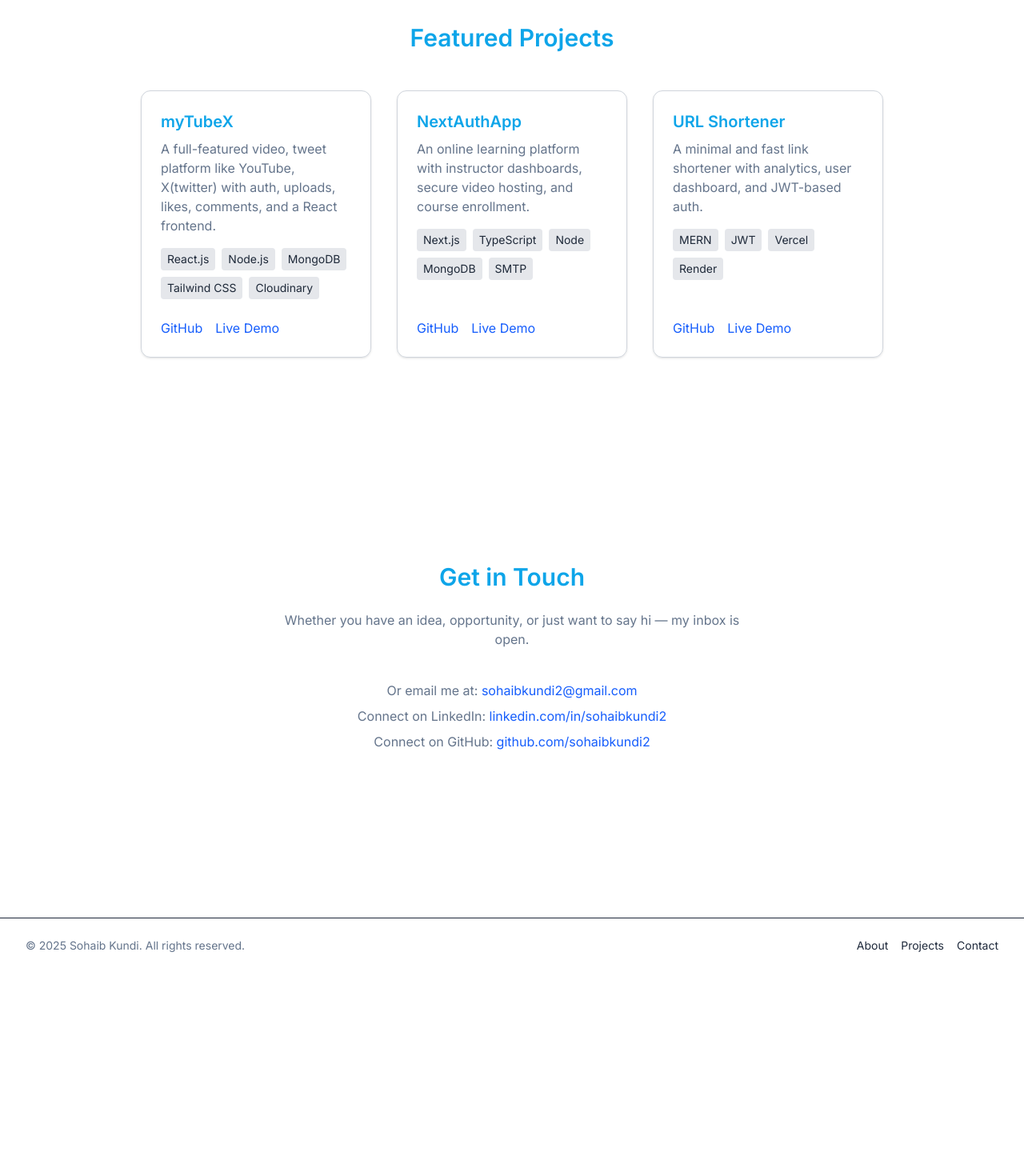
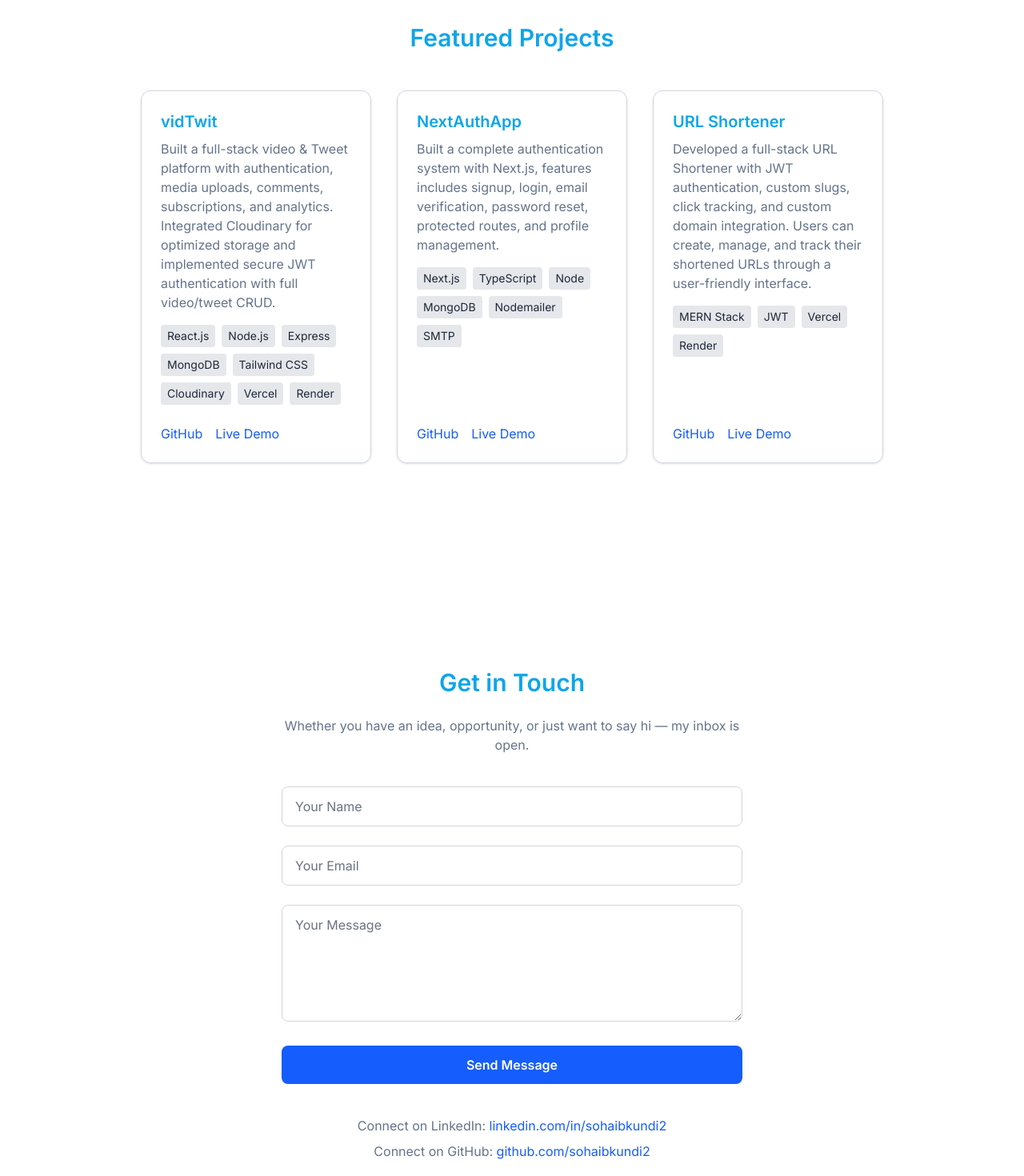
Before and after one commit to Sohaibkundi2/portfolio1, a Next.js app: page / in a window 1280 px wide. Shown: the part 2160-3630 px from the top of the page at 80% size. Before the commit the page ends 3376 px from the top, so only its background shows below. Built offline with nearby package versions, Linux system fonts and the light colour scheme.

Commit message:
Implement contact form with email functionality; update project descriptions and skills

```diff
--- a/components/Contact.tsx
+++ b/components/Contact.tsx
@@ -1,38 +1,63 @@
+"use client";
+import { useState } from "react";
+
 export default function Contact() {
+  const [status, setStatus] = useState("");
+
+  async function handleSubmit(e: React.FormEvent<HTMLFormElement>) {
+    e.preventDefault();
+    setStatus("Sending...");
+
+    const form = e.currentTarget; // Strongly typed now
+    const formData = new FormData(form);
+    const data = Object.fromEntries(formData.entries());
+
+    const res = await fetch("/api/contact", {
+      method: "POST",
+      headers: { "Content-Type": "application/json" },
+      body: JSON.stringify(data),
+    });
+
+
+    if (res.ok) {
+      setStatus("Thanks for reaching out! I'll get back to you as soon as possible.");
+      form.reset();
+    } else {
+      setStatus("Hmm, something went wrong. Could you try again?");
+    }
+  }
+
+
   return (
     <section id="contact" className="px-4 sm:px-6 lg:px-8 py-20">
       <div className="max-w-xl mx-auto text-center">
-        <h2 className="text-2xl sm:text-3xl font-semibold mb-6">
-          Get in Touch
-        </h2>
-        <p className=" mb-10">
+        <h2 className="text-2xl sm:text-3xl font-semibold mb-6">Get in Touch</h2>
+        <p className="mb-10">
           Whether you have an idea, opportunity, or just want to say hi — my inbox is open.
         </p>
 
-        {/* <form
-          method="POST"
-          className="space-y-6 text-left"
-        >
+        {/* Email Form */}
+        <form onSubmit={handleSubmit} className="space-y-6 text-left">
           <input
             type="text"
             name="name"
             required
             placeholder="Your Name"
-            className="w-full px-4 py-3 border rounded-lg backdrop-blur-md border-gray-300 dark:border-gray-700 placeholder-gray-500 dark:placeholder-gray-400  focus:outline-none focus:ring-2 focus:ring-blue-500"
+            className="w-full px-4 py-3 border rounded-lg backdrop-blur-md border-gray-300 dark:border-gray-700 placeholder-gray-500 dark:placeholder-gray-400 focus:outline-none focus:ring-2 focus:ring-blue-500"
           />
           <input
             type="email"
             name="email"
             required
             placeholder="Your Email"
-            className="w-full px-4 py-3 border rounded-lg backdrop-blur-md border-gray-300 dark:border-gray-700 placeholder-gray-500 dark:placeholder-gray-400  focus:outline-none focus:ring-2 focus:ring-blue-500"
+            className="w-full px-4 py-3 border rounded-lg backdrop-blur-md border-gray-300 dark:border-gray-700 placeholder-gray-500 dark:placeholder-gray-400 focus:outline-none focus:ring-2 focus:ring-blue-500"
           />
           <textarea
             name="message"
             required
             placeholder="Your Message"
             rows={5}
-            className="w-full px-4 py-3 border rounded-lg backdrop-blur-md border-gray-300 dark:border-gray-700 placeholder-gray-500 dark:placeholder-gray-400  focus:outline-none focus:ring-2 focus:ring-blue-500"
+            className="w-full px-4 py-3 border rounded-lg backdrop-blur-md border-gray-300 dark:border-gray-700 placeholder-gray-500 dark:placeholder-gray-400 focus:outline-none focus:ring-2 focus:ring-blue-500"
           ></textarea>
 
           <button
@@ -41,18 +66,16 @@ export default function Contact() {
           >
             Send Message
           </button>
-        </form> */}
 
-        <div className="mt-10  space-y-2 text-sm sm:text-base">
-          <p>
-            Or email me at:{" "}
-            <a
-              href="mailto:sohaibkundi2@gmail.com"
-              className="text-blue-600 dark:text-blue-400 hover:underline"
-            >
-              sohaibkundi2@gmail.com
-            </a>
-          </p>
+          {status && (
+            <p className="text-sm mt-2 text-center">
+              {status}
+            </p>
+          )}
+        </form>
+
+        {/* Direct Contact Links */}
+        <div className="mt-10 space-y-2 text-sm sm:text-base">
           <p>
             Connect on LinkedIn:{" "}
             <a
--- a/components/Footer.tsx
+++ b/components/Footer.tsx
@@ -5,7 +5,8 @@ export default function Footer() {
     <footer className="border-t px-4 sm:px-6 lg:px-8 py-6 mt-20  backdrop-blur-md">
       <div className="max-w-7xl mx-auto flex flex-col sm:flex-row justify-between items-center gap-4">
         <p className="text-sm ">
-          &copy; {currentYear} Sohaib Kundi. All rights reserved.
+          &copy; {currentYear}
+           {" "} Sohaib. All rights reserved.
         </p>
 
         <div className="text-sm space-x-4">
--- a/components/Projects.tsx
+++ b/components/Projects.tsx
@@ -1,22 +1,22 @@
 const projects = [
   {
-    title: "myTubeX",
-    description: "A full-featured video, tweet platform like YouTube, X(twitter) with auth, uploads, likes, comments, and a React frontend.",
-    tech: ["React.js", "Node.js", "MongoDB", "Tailwind CSS", "Cloudinary"],
+    title: "vidTwit",
+    description: "Built a full-stack video & Tweet platform with authentication, media uploads, comments, subscriptions, and analytics. Integrated Cloudinary for optimized storage and implemented secure JWT authentication with full video/tweet CRUD.",
+    tech: ["React.js", "Node.js", "Express", "MongoDB", "Tailwind CSS", "Cloudinary", "Vercel","Render"],
     github: "https://github.com/sohaibkundi2/mytube",
-    live: "https://mytube.example.com",
+    live: "https://my-tube-red.vercel.app/",
   },
   {
     title: "NextAuthApp",
-    description: "An online learning platform with instructor dashboards, secure video hosting, and course enrollment.",
-    tech: ["Next.js","TypeScript", "Node", "MongoDB", "SMTP"],
+    description: "Built a complete authentication system with Next.js, features includes signup, login, email verification, password reset, protected routes, and profile management.",
+    tech: ["Next.js","TypeScript", "Node", "MongoDB","Nodemailer", "SMTP"],
     github: "https://github.com/Sohaibkundi2/Next-Auth-App",
     live: "https://next-auth-app-nine-vert.vercel.app",
   },
   {
     title: "URL Shortener",
-    description: "A minimal and fast link shortener with analytics, user dashboard, and JWT-based auth.",
-    tech: ["MERN", "JWT","Vercel", "Render"],
+    description: "Developed a full-stack URL Shortener with JWT authentication, custom slugs, click tracking, and custom domain integration. Users can create, manage, and track their shortened URLs through a user-friendly interface.",
+    tech: ["MERN Stack", "JWT","Vercel", "Render"],
     github: "https://github.com/Sohaibkundi2/url-shortner",
     live: "https://shrtit.tech",
   },
--- a/components/Skills.tsx
+++ b/components/Skills.tsx
@@ -1,7 +1,7 @@
 const skills = {
-  frontend: ["HTML", "CSS", "JavaScript", "TypeScript", "React", "Next.js", "Tailwind CSS"],
-  backend: ["Node.js", "Express", "MongoDB", "PostgreSQL", "Prisma", "REST APIs"],
-  tools: ["Git", "GitHub", "Vercel", "Render" , "Docker", "Figma", "Postman"],
+  frontend: ["HTML5", "CSS3", "JavaScript (ES6+)", "TypeScript", "React.js", "Next.js (App Router)", "Tailwind CSS"],
+  backend: ["Node.js", "Express.js", "MongoDB", "SQL (PostgreSQL) ", "Prisma", "RESTful APIs"],
+  tools: ["Git / GitHub","Cloudinary", "Vercel / Render" , "Docker", "Figma", "Postman"],
 };
 
 export default function Skills() {
--- a/package.json
+++ b/package.json
@@ -12,6 +12,7 @@
     "lucide-react": "^0.536.0",
     "next": "15.4.5",
     "next-themes": "^0.4.6",
+    "nodemailer": "^7.0.5",
     "react": "19.1.0",
     "react-dom": "19.1.0"
   },
@@ -19,6 +20,7 @@
     "@eslint/eslintrc": "^3",
     "@tailwindcss/postcss": "^4",
     "@types/node": "^20",
+    "@types/nodemailer": "^6.4.17",
     "@types/react": "^19",
     "@types/react-dom": "^19",
     "eslint": "^9",
--- /dev/null
+++ b/src/app/api/contact/route.ts
@@ -0,0 +1,34 @@
+import { NextResponse } from "next/server";
+import nodemailer from "nodemailer";
+
+export async function POST(req: Request) {
+  try {
+    const { name, email, message } = await req.json();
+
+    if (!name || !email || !message) {
+      return NextResponse.json({ error: "Missing fields" }, { status: 400 });
+    }
+
+    // Configure transporter
+    const transporter = nodemailer.createTransport({
+      service: "Gmail",
+      auth: {
+        user: process.env.EMAIL_USER,
+        pass: process.env.EMAIL_PASS,
+      },
+    });
+
+    // Send email
+    await transporter.sendMail({
+      from: `"Portfolio Contact" <${process.env.EMAIL_USER}>`,
+      to: process.env.EMAIL_USER,
+      subject: `New message from ${name}`,
+      text: `From: ${name} (${email})\n\n${message}`,
+    });
+
+    return NextResponse.json({ success: true });
+  } catch (error) {
+    console.error("Email send error:", error);
+    return NextResponse.json({ error: "Failed to send email" }, { status: 500 });
+  }
+}
--- a/src/app/globals.css
+++ b/src/app/globals.css
@@ -8,7 +8,7 @@
 }
 
 .dark {
-  --background: #1d1c0b;
+  --background: #131307;
   --foreground: #f1f5f9;
   --muted: #a3bcde;
   --accent: #38bdf8;
--- a/src/app/layout.tsx
+++ b/src/app/layout.tsx
@@ -11,13 +11,14 @@ const inter = Inter({ subsets: ["latin"], variable: "--font-inter" });
 export const metadata: Metadata = {
   metadataBase: new URL("https://sohaibkhan.me"),
   title: {
-    default: "Muhammad Sohaib | Full Stack Developer",
-    template: "%s | Muhammad Sohaib",
+    default: "Muhammad Sohaib (sohaibkundi2) | Full Stack Developer",
+    template: "%s | Muhammad Sohaib (sohaibkundi2)",
   },
   description:
-    "Portfolio of Muhammad Sohaib, a full-stack web developer crafting scalable, performant, and user-centric web applications.",
+    "Portfolio of Muhammad Sohaib (sohaibkundi2), a full-stack web developer crafting scalable, performant, and user-centric web applications.",
   keywords: [
     "Muhammad Sohaib",
+    "Sohaibkundi2",
     "Full Stack Developer",
     "Web Developer Portfolio",
     "JavaScript",
@@ -45,11 +46,11 @@ export const metadata: Metadata = {
     ],
   },
   icons: {
-    icon: "/sohaib.png",
-    shortcut: "/sohaib.png",
-    apple: "/sohaib.png",
+    icon: "./sohaib.png",
+    shortcut: "./sohaib.png",
+    apple: "./sohaib.png",
   },
-  manifest: "/site.webmanifest",
+  manifest: "./site.webmanifest",
 };
 
 
```
Also changed, not shown: src/app/sohaib.png (renamed from public/sohaib.png), 1 other file (tests, documents, lock files or other folders).
